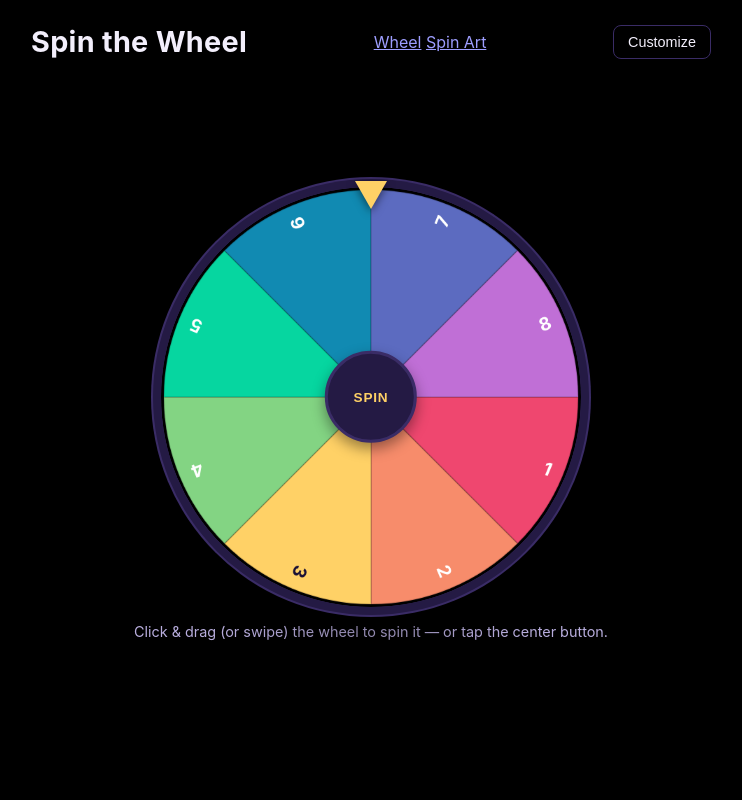
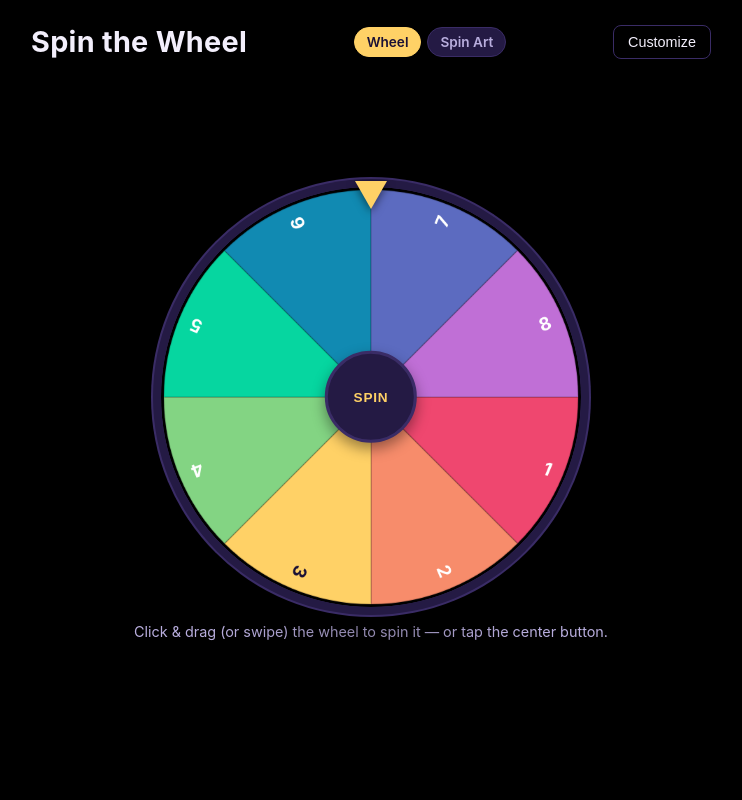
Before and after one commit to chromacole/spinner, a plain HTML site: page index.html in a window 1280 px wide. Shown: the top 800 px of the page, without its empty margins (269-1011 px from the left). Drawn offline with Linux system fonts and the light colour scheme.

Commit message:
Update styles.css

```diff
--- a/styles.css
+++ b/styles.css
@@ -39,6 +39,8 @@ body {
   display: flex;
   align-items: center;
   justify-content: space-between;
+  flex-wrap: wrap;
+  gap: 10px 16px;
   padding: 8px 4px 16px;
 }
 
@@ -46,6 +48,37 @@ body {
   font-size: clamp(1.3rem, 4vw, 1.8rem);
   margin: 0;
   letter-spacing: 0.01em;
+}
+
+.app-nav {
+  display: flex;
+  gap: 6px;
+  order: 3;
+  width: 100%;
+}
+
+.app-nav-link {
+  color: var(--text-dim);
+  text-decoration: none;
+  font-size: 0.85rem;
+  font-weight: 600;
+  padding: 6px 12px;
+  border-radius: 999px;
+  border: 1px solid var(--panel-border);
+  background: var(--panel);
+}
+
+.app-nav-link.is-active {
+  color: #1a1035;
+  background: var(--accent);
+  border-color: var(--accent);
+}
+
+@media (min-width: 480px) {
+  .app-nav {
+    order: 0;
+    width: auto;
+  }
 }
 
 .stage {
```
Lines whose indentation alone changed are shown as unchanged.
